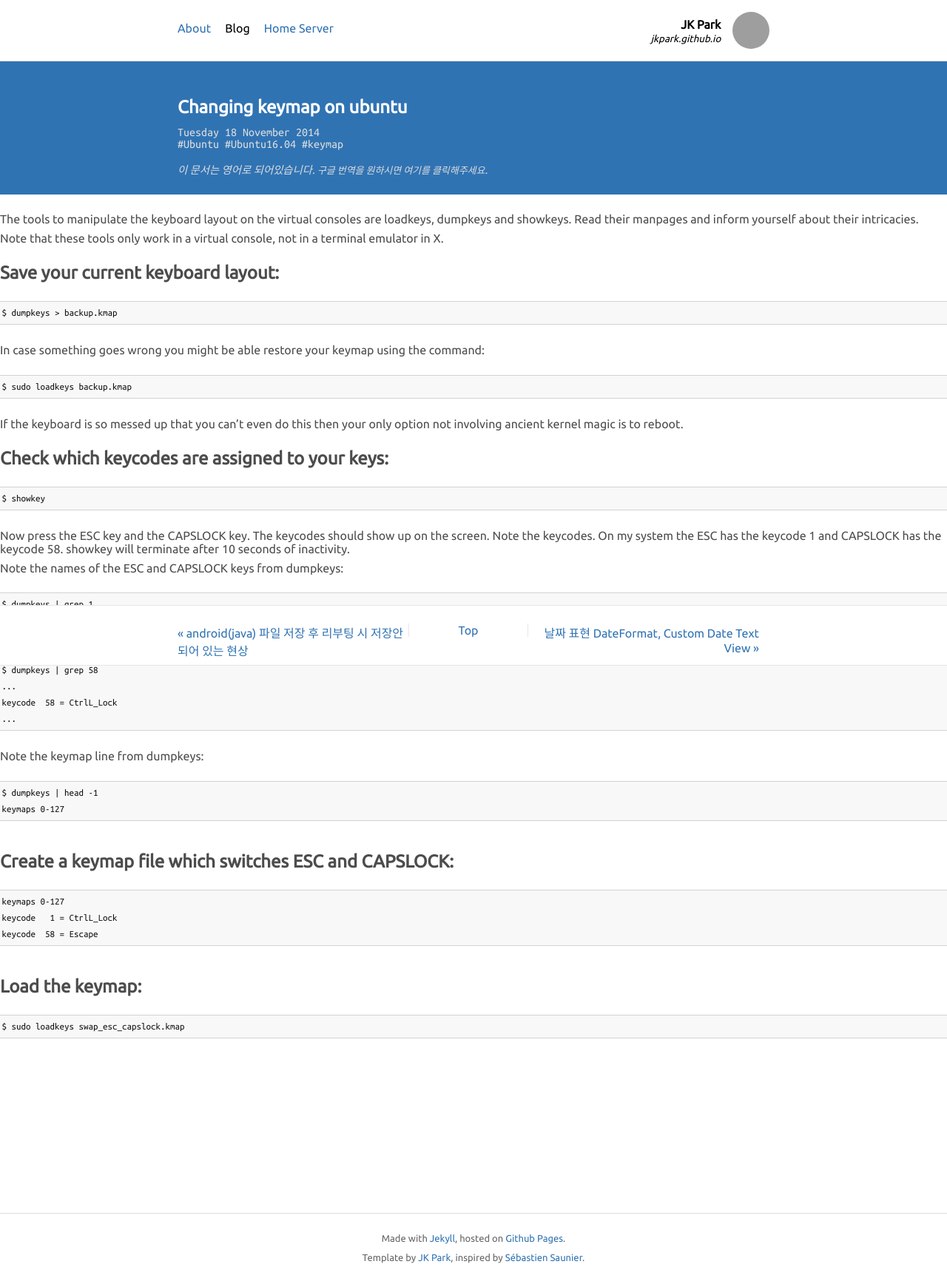
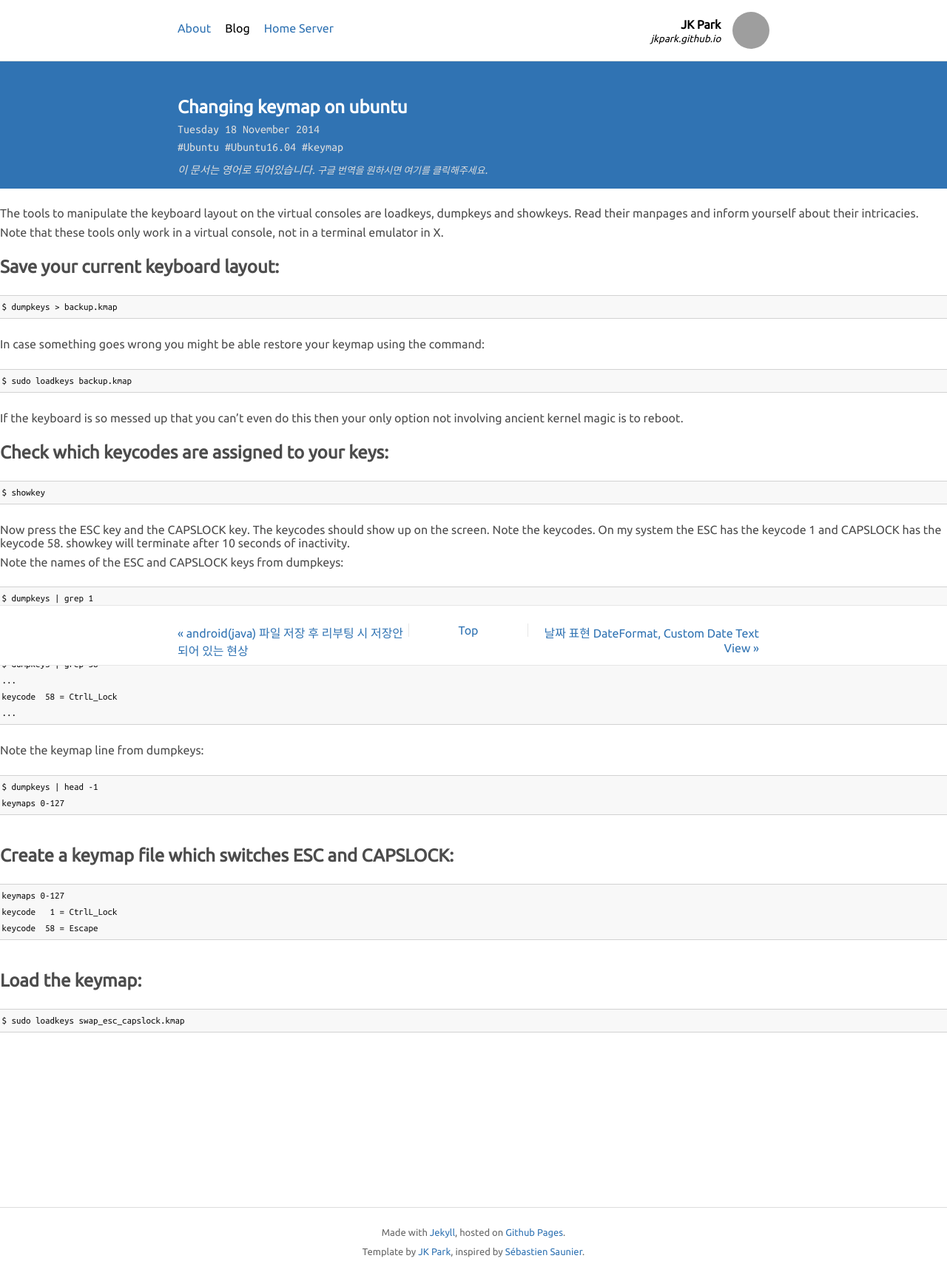
Before and after one commit to jkpark/jkpark.github.io, a Jekyll site: the page built from _posts/2014-11-18-change-keymap.md, in a window 1280 px wide. Shown: the whole page at 74% size. Built offline with Jekyll 4.4.1, drawn with Linux system fonts in a browser that asks for light colours; comment, search, counter and statistics services are not loaded; grey boxes are pictures that could not be loaded.

Commit message:
post-header

```diff
--- a/_layouts/default.html
+++ b/_layouts/default.html
@@ -6,7 +6,9 @@
 
     <body>
         {% include masthead.html %}
+        <div id="content">
         {{ content }}
+        </div>
         {% include footer.html %}
     </body>
 </html>
--- a/_layouts/post.html
+++ b/_layouts/post.html
@@ -1,24 +1,28 @@
 ---
 layout: default
 ---
+<link rel="stylesheet" href="/css/post.css">
+
+<header id="post-header">
 {% if page.photo %}
-<div class="post-photo" style="background-image: url('/images/posts/{{ page.photo }}')">
-
-</div>
+  <div class="post-photo" style="background-image: url('/images/posts/{{ page.photo }}')"></div>
 {% endif %}
 
-<article>
-  <div class='inner title'>
-    <h1>{{ page.title }}</h1>
+<div class='inner post-header-inner'>
+    <div class='post-title'>
+    {{ page.title }}
+    </div>
 
-    <p class="meta">
-    {{ page.date | date: "%A %-d %B %Y" }}</br>
+    <div class='post-date'>
+    {{ page.date | date: "%A %-d %B %Y" }}
+    </div>
     {% if page.tags.size > 0 %}
+    <div class="tag">
       {% for tag in page.tags %}
       <a href="/blog/search?tags={{ tag }}">#{{ tag }}</a>
       {% endfor %}
+    </div>
     {% endif %}
-    </p>
 
     {% if page.english %}
     <div class="suggest-translate">
@@ -27,7 +31,10 @@
         구글 번역을 원하시면 여기를 클릭해주세요</a>.
     </div>
     {% endif %}
-  </div>
+</div>
+</header>
+
+<article id="post-article">
   <div class="post">
     {{ content }}
   </div>
--- /dev/null
+++ b/css/post.css
@@ -0,0 +1,44 @@
+
+#post-header {
+  background-color: #3073b3;
+  color: white;
+}
+
+.post-header-inner {
+  padding-top: 1.5em;
+}
+
+#post-header .post-title {
+  margin-top: 1em;
+  margin-bottom: 8px;
+  font-size: 1.5em;
+  font-weight: bold;
+}
+
+#post-header .post-date {
+  font-family: "Ubuntu Mono";
+  color: #dedede;
+  display: block;
+  margin-top: 4px;
+  margin-bottom: 4px;
+
+}
+
+#post-header .tag {
+  font-family: "Ubuntu Mono";
+  color: #dedede;
+  display: inline-block;
+  margin-top: 4px;
+  margin-bottom: 4px;
+}
+
+#post-header .tag a {
+  color: #dedede;
+}
+
+.suggest-translate, .suggest-translate a {
+  color: #ddd !important;
+  padding-top: 0.5em !important;
+  font-size: 0.9em;
+  font-style: italic;
+}
--- a/css/site.css
+++ b/css/site.css
@@ -103,9 +103,11 @@
   color: #222;
 }
 
+/*
 section {
   line-height: 170%;
 }
+*/
 
 .projects .img-container {
   width: 240px;
@@ -183,38 +185,6 @@
   white-space: pre;
 }
 
-article {
-  background-color: #3073b3;
-}
-
-article .title {
-  padding-top: 1.5em;
-  padding-bottom: 1.5em;
-  color: white;
-}
-
-article .title h1 {
-  margin-top: 1em;
-  margin-bottom: 8px;
-  text-align: left;
-}
-
-article .meta {
-  font-family: "Ubuntu Mono";
-  color: #dedede;
-  display: inline-block;
-  margin-top: 4px;
-}
-
-article .meta a {
-  color: #dedede;
-}
-
-.suggest-translate, .suggest-translate a {
-  color: #ddd !important;
-  padding-top: 0.5em !important;
-  font-size: 0.9em;
-}
 
 
 article .post {
@@ -472,10 +442,6 @@
   margin-left: 0.2em;
 }
 
-.suggest-translate {
-  font-style: italic;
-}
-
 .gist {
   font-size: 0.7em !important;
   line-height: 130% !important;
```
